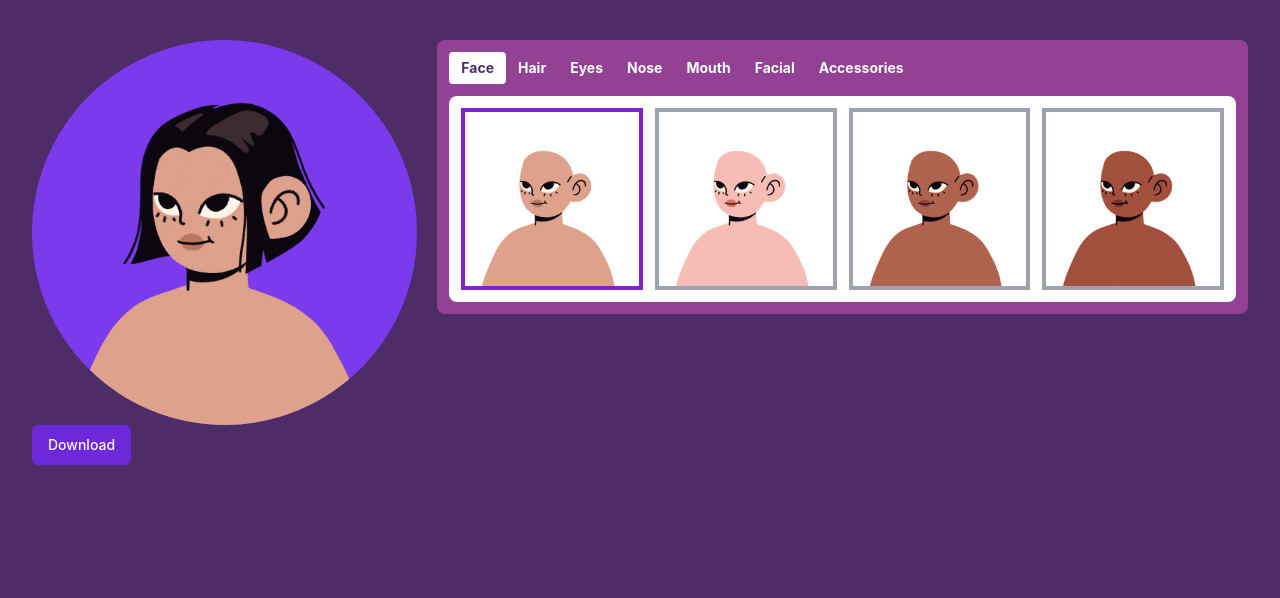
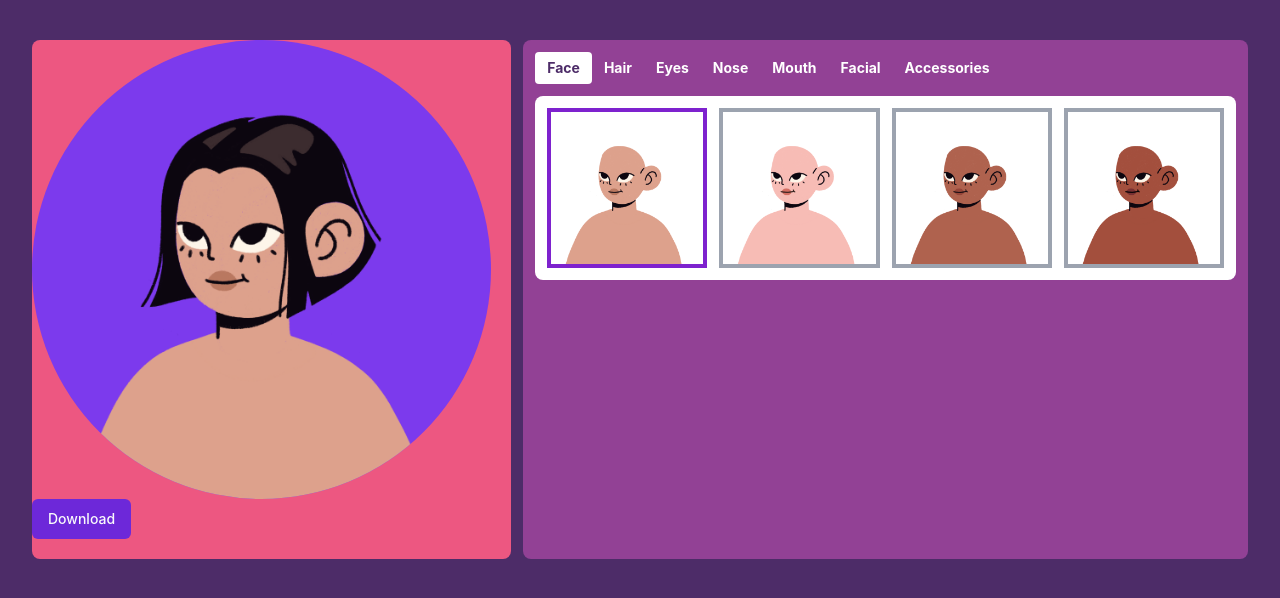
Before and after one commit to getsentry/sentry-avatar-generator, a React (Vite) app: page / in a window 1280 px wide. Shown: the top 598 px of the page. Built offline with nearby package versions, Linux system fonts and the light colour scheme.

Commit message:
update styling a bit more

```diff
--- a/src/App.tsx
+++ b/src/App.tsx
@@ -40,16 +40,15 @@ function App() {
   return (
     <ThemeProvider defaultTheme="dark" storageKey="vite-ui-theme">
       <div className="container max-w-screen-xl mt-10">
-        <div className="flex flex-wrap justify-center">
-          <div className="basis-2/3 sm:basis-1/3 pb-5 sm:pr-5">
+        <div className="grid grid-cols-1 sm:grid-cols-5 gap-3">
+          <div className="sm:col-span-2 pb-5 sm:pr-5 bg-[#ED5781] rounded-lg">
             <AvatarPreview id="avatar-preview">
               <SentryAvatar config={{ face, hairColor }} />
             </AvatarPreview>
             <Button onClick={() => onDownload()}>Download</Button>
           </div>
 
-          <div className="basis-full sm:basis-2/3">
-            <div className="bg-card rounded-lg pt-2 pb-3">
+          <div className="sm:col-span-3 bg-card rounded-lg pt-2">
             <Tabs defaultValue="face">
               <ScrollArea>
                 <div className="w-0">
@@ -92,7 +91,6 @@ function App() {
           </div>
         </div>
       </div>
-      </div>
     </ThemeProvider>
   );
 }
```
Lines whose indentation alone changed are shown as unchanged.
